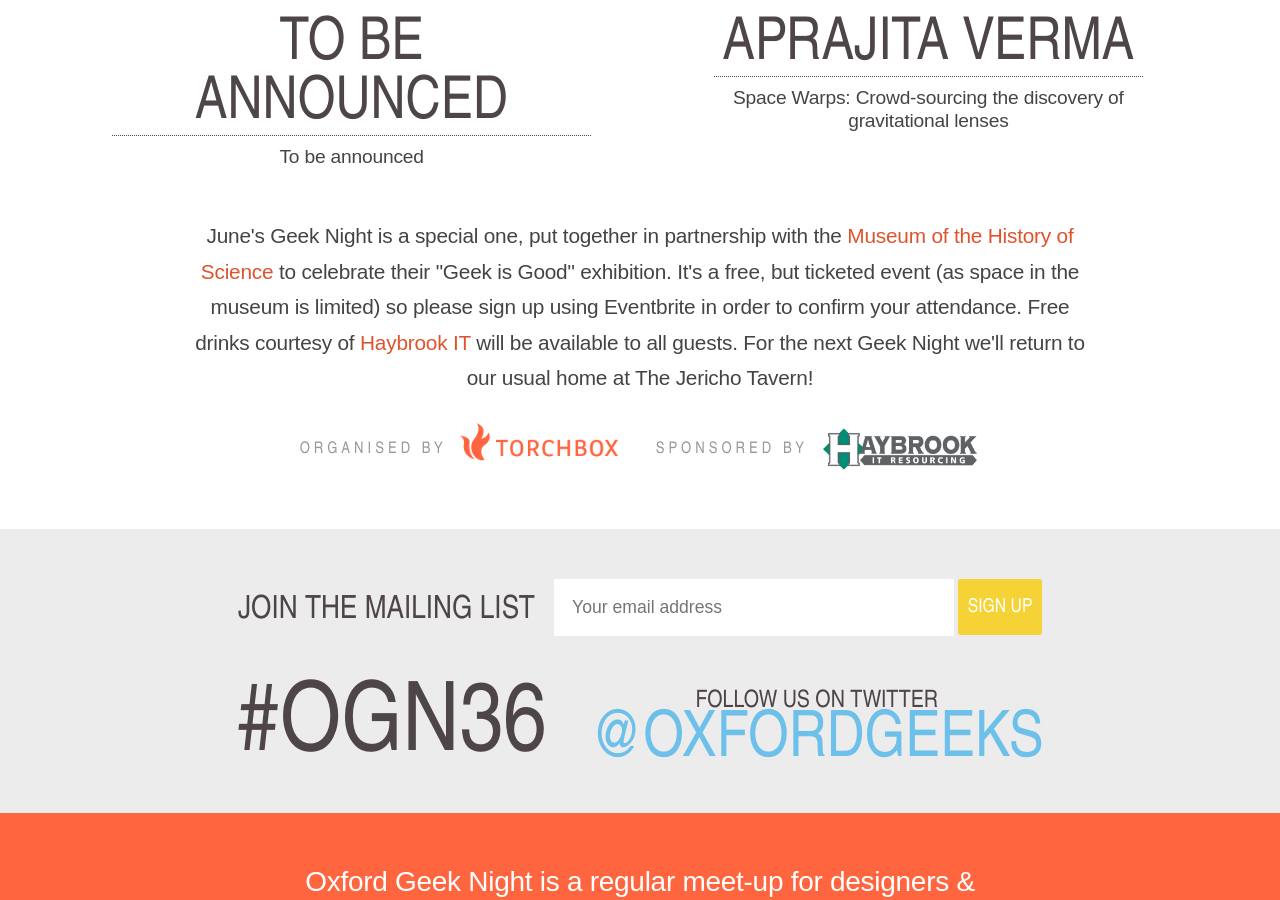
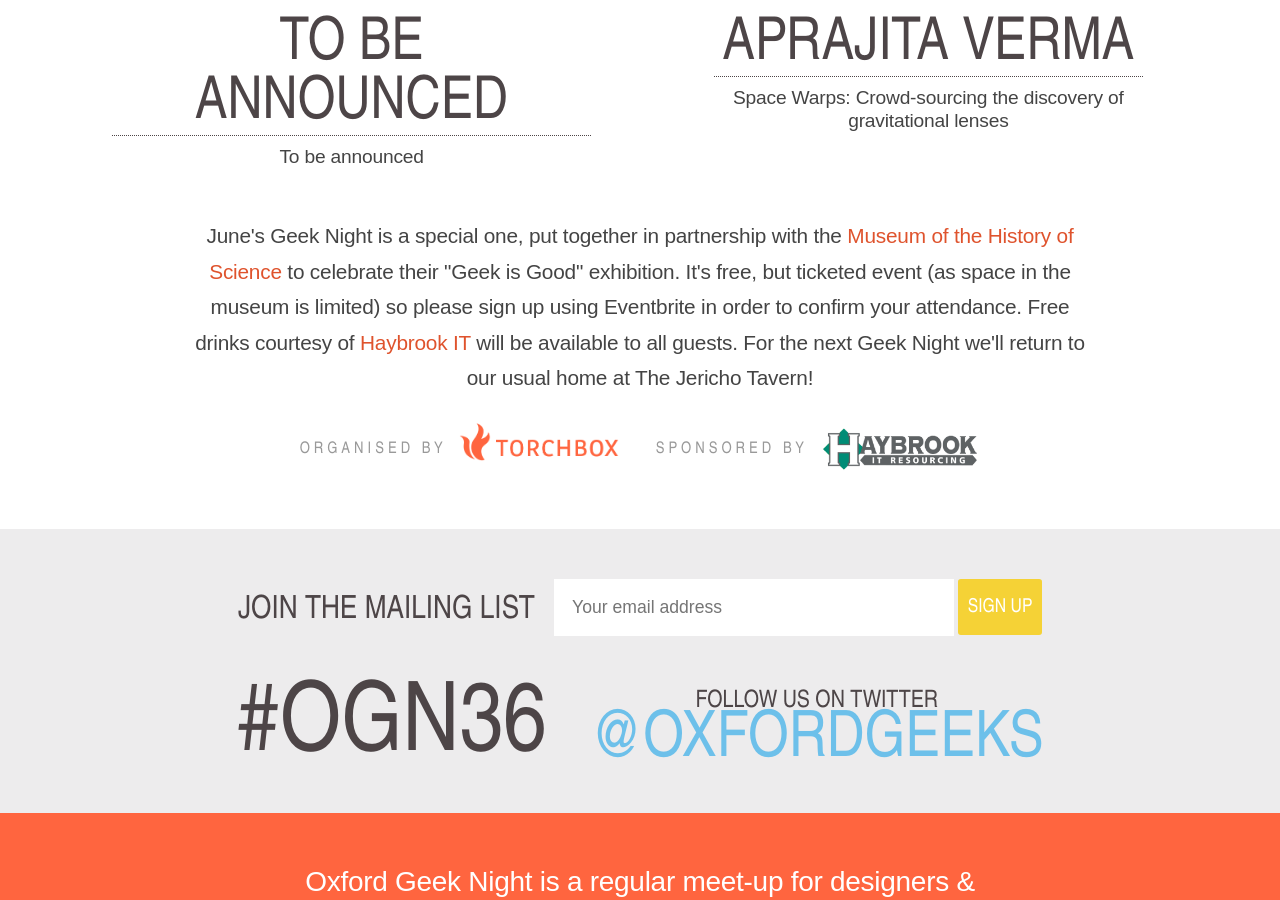
Before and after one commit to torchbox/ogn, a Jekyll site: the page built from _posts/2014-06-11-ogn36.markdown, in a window 1280 px wide and 900 px high, scrolled down 965 px. Built offline with Jekyll 4.4.1, drawn with Linux system fonts in a browser that asks for light colours; nearby versions of some CDN libraries; Markdown is read by kramdown in place of the engine named in the settings.

Commit message:
Typo fixed

```diff
--- a/_posts/2014-06-11-ogn36.markdown
+++ b/_posts/2014-06-11-ogn36.markdown
@@ -61,7 +61,7 @@
     </li>
 
 </ul>
-<p class="extra-info">June's Geek Night is a special one, put together in partnership with the <a href="http://www.mhs.ox.ac.uk/">Museum of the History of Science</a> to celebrate their "Geek is Good" exhibition. It's a free, but ticketed event (as space in the museum is limited) so please sign up using Eventbrite in order to confirm your attendance. Free drinks courtesy of <a href="http://www.haybrook.co.uk/">Haybrook IT</a> will be available to all guests. For the next Geek Night we'll return to our usual home at The Jericho Tavern!</p>
+<p class="extra-info">June's Geek Night is a special one, put together in partnership with the <a href="http://www.mhs.ox.ac.uk/">Museum of the History of Science</a> to celebrate their "Geek is Good" exhibition. It's free, but ticketed event (as space in the museum is limited) so please sign up using Eventbrite in order to confirm your attendance. Free drinks courtesy of <a href="http://www.haybrook.co.uk/">Haybrook IT</a> will be available to all guests. For the next Geek Night we'll return to our usual home at The Jericho Tavern!</p>
 
 <!--
 <ul class="microslots">
```
